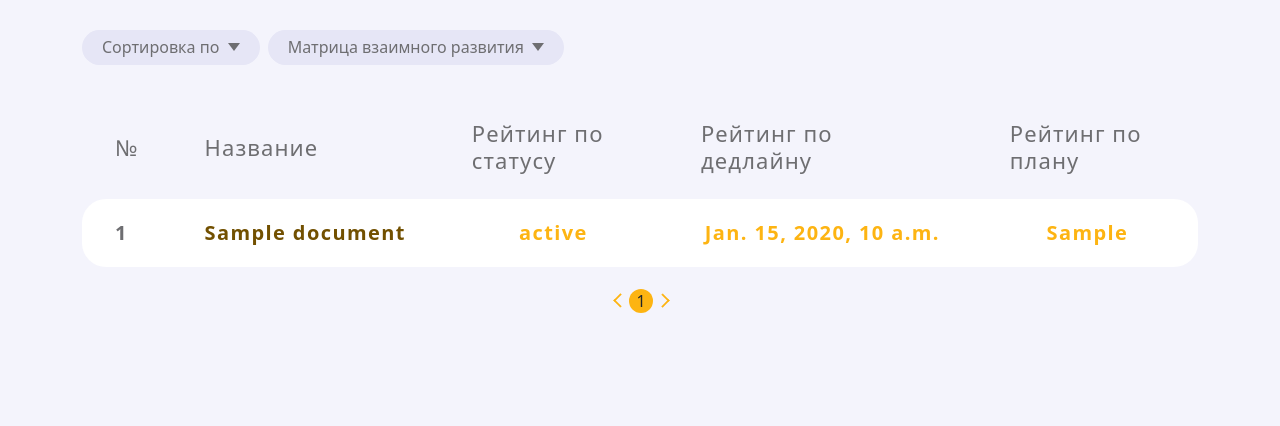
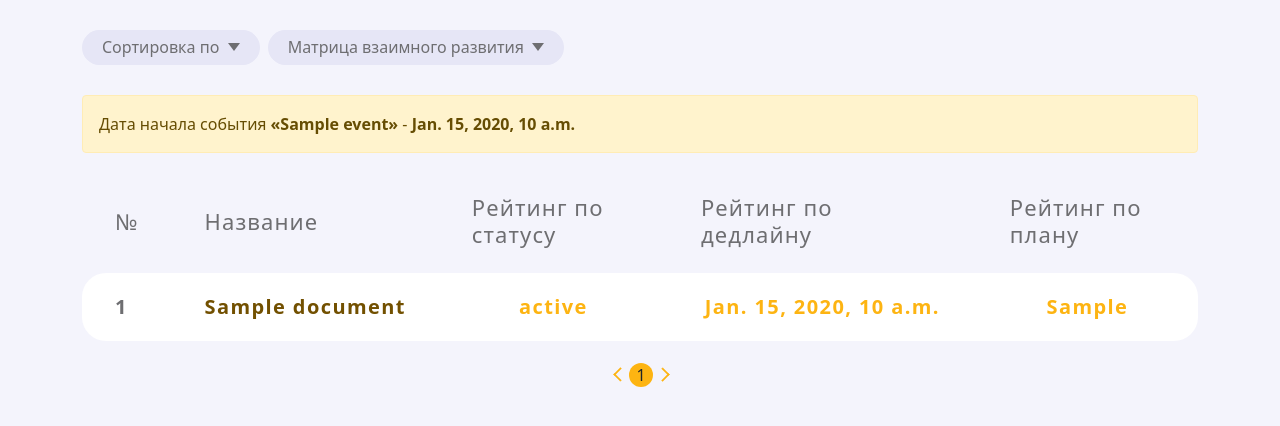
Before and after one commit to evgeny422/ExcelParser, a Django app: template templates/documents/document_list.html in a window 1280 px wide. Shown: the part 100-526 px from the top of the page. Run offline with Django 4.2, Linux system fonts and the light colour scheme; the template is opened without the code that fills it: most values are stand-ins (such as "Sample title", 1, 10 or a date in 2020); some libraries are stand-ins or nearby versions.

Commit message:
add alert event start date

```diff
--- a/document_manager/models.py
+++ b/document_manager/models.py
@@ -1,5 +1,6 @@
 import json
 from abc import abstractmethod
+import datetime
 
 from django.conf import settings
 from django.core.exceptions import FieldError
@@ -56,6 +57,9 @@ class Event(models.Model):
 
     def __str__(self):
         return f'{self.title}'
+
+    def get_start_date(self) -> datetime:
+        return datetime.date(year=self.year, month=self.month, day=self.day)
 
 
 class Document(DocumentAbstract, models.Model):
--- a/templates/documents/document_list.html
+++ b/templates/documents/document_list.html
@@ -26,6 +26,13 @@
                 </form>
             </div>
             {% include 'includes/google_forms.html' with event=event %}
+        </div>
+    </div>
+    <div class="row">
+        <div class="col-lg-12">
+            <div class="alert alert-warning" role="alert">
+                Дата начала события <b>«{{ event.title }}»</b> - <b>{{ event.get_start_date }}</b>
+            </div>
         </div>
     </div>
     <div class="row">
```
